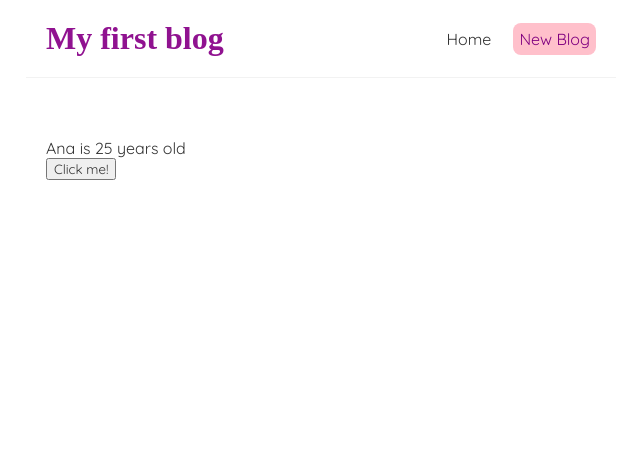
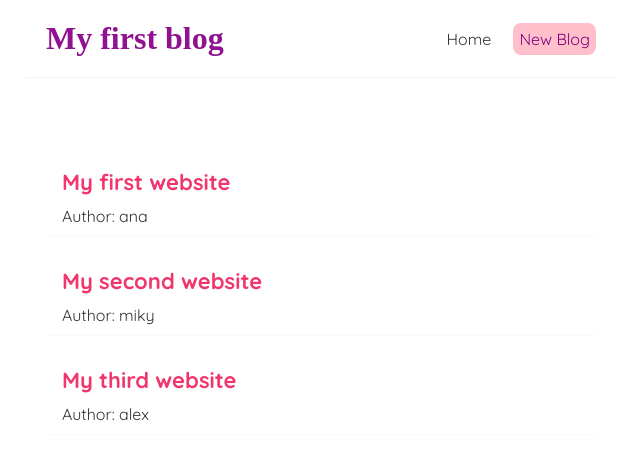
Before and after one commit to Aida-Gheorghe/learnReact, a React (Create React App) app in the folder react-app/: page / in a window 1280 px wide. Shown: the top 460 px of the page, without its empty margins (319-959 px from the left). Built offline with nearby package versions, Linux system fonts and the light colour scheme; a web font is replaced by a local one.

Commit message:
list template

```diff
--- a/react-app/src/Home.js
+++ b/react-app/src/Home.js
@@ -1,21 +1,35 @@
 import { useState } from "react"
 
 const Home = () => {
-  //reactive values
-  const [name, setName] = useState("Ana")
-  const [age, setAge] = useState(25)
-
-  const handleClick = () => {
-    setName("Miky")
-    setAge(30)
-  }
-
+  const [blogs, setBlogs] = useState([
+    {
+      title: "My first website",
+      body: "lorem ipsum...",
+      author: "ana",
+      id: 1,
+    },
+    {
+      title: "My second website",
+      body: "lorem ipsum...",
+      author: "miky",
+      id: 2,
+    },
+    {
+      title: "My third website",
+      body: "lorem ipsum...",
+      author: "alex",
+      id: 3,
+    },
+  ])
   return (
     <div className="home">
-      <p>
-        {name} is {age} years old
-      </p>
-      <button onClick={handleClick}>Click me!</button>
+      {blogs.map((blog /*template! */) => (
+        <div className="preview" key={blog.id}>
+          {/*always use key, the key must be unique! */}
+          <h2>{blog.title}</h2>
+          <p>Author: {blog.author}</p>
+        </div>
+      ))}
     </div>
   )
 }
--- a/react-app/src/index.css
+++ b/react-app/src/index.css
@@ -36,3 +36,18 @@
   margin: 40px auto;
   padding: 20px;
 }
+
+/* blog previews / list */
+.preview {
+  padding: 10px 16px;
+  margin: 20px 0;
+  border-bottom: 1px solid #fafafa;
+}
+.preview:hover {
+  box-shadow: 1px 3px 5px rgba(0, 0, 0, 0.1);
+}
+.preview h2 {
+  font-size: 22px;
+  color: #f1356d;
+  margin-bottom: 10px;
+}
```
